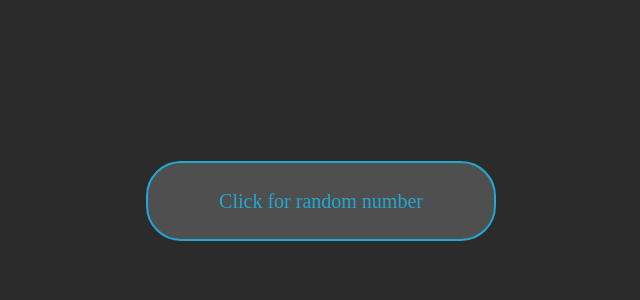
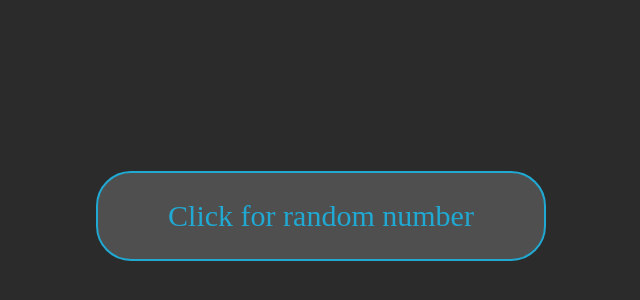
Before and after one commit to denisalecexe/JS_random_number, a plain HTML site: page index.html in a window 1280 px wide. Shown: the part 242-542 px from the top of the page, without its empty margins (327-967 px from the left). Drawn offline with Linux system fonts and the light colour scheme.

Commit message:
fixed size

```diff
--- a/JavaScript/script.js
+++ b/JavaScript/script.js
@@ -3,6 +3,6 @@ document.querySelector('button').addEventListener('click', function() {
   Math.floor(Math.random() * 1000) + 1;
 });
 
-document.querySelector('#randomNum').style.fontSize = "35px";
+document.querySelector('#randomNum').style.fontSize = "50px";
 document.querySelector('#randomNum').style.fontWeight = "800";
 document.querySelector('#randomNum').style.color = "red";
--- a/style/styles.css
+++ b/style/styles.css
@@ -4,10 +4,10 @@ body {
 }
 
 button {
-  width: 350px;
-  height: 80px;
+  width: 450px;
+  height: 90px;
   color: #20a9d3;
-  font: 20px bold;
+  font: 30px bold;
   background: #4f4f4f;
   border: 2px solid #20a9d3;
   border-radius: 35px;
```
